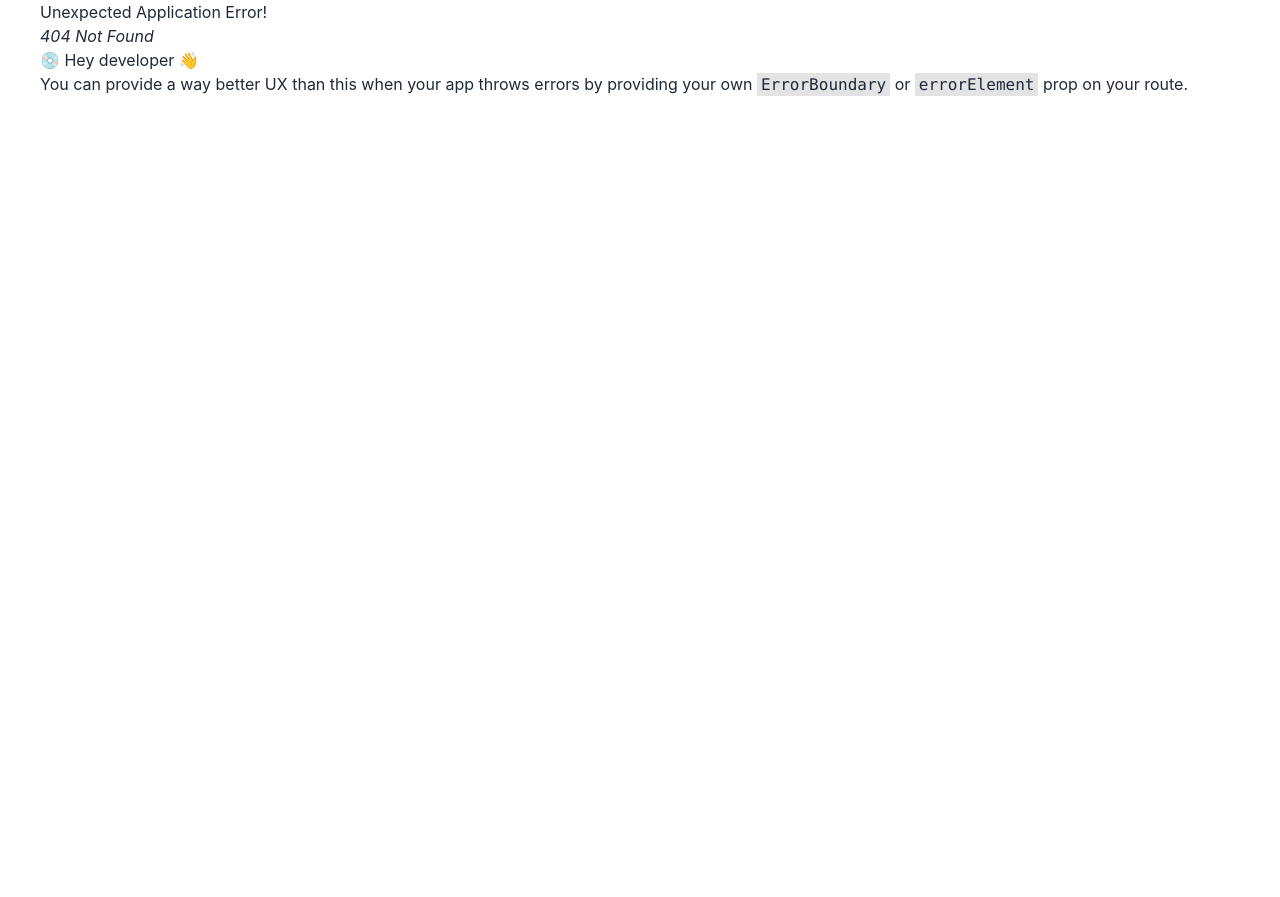
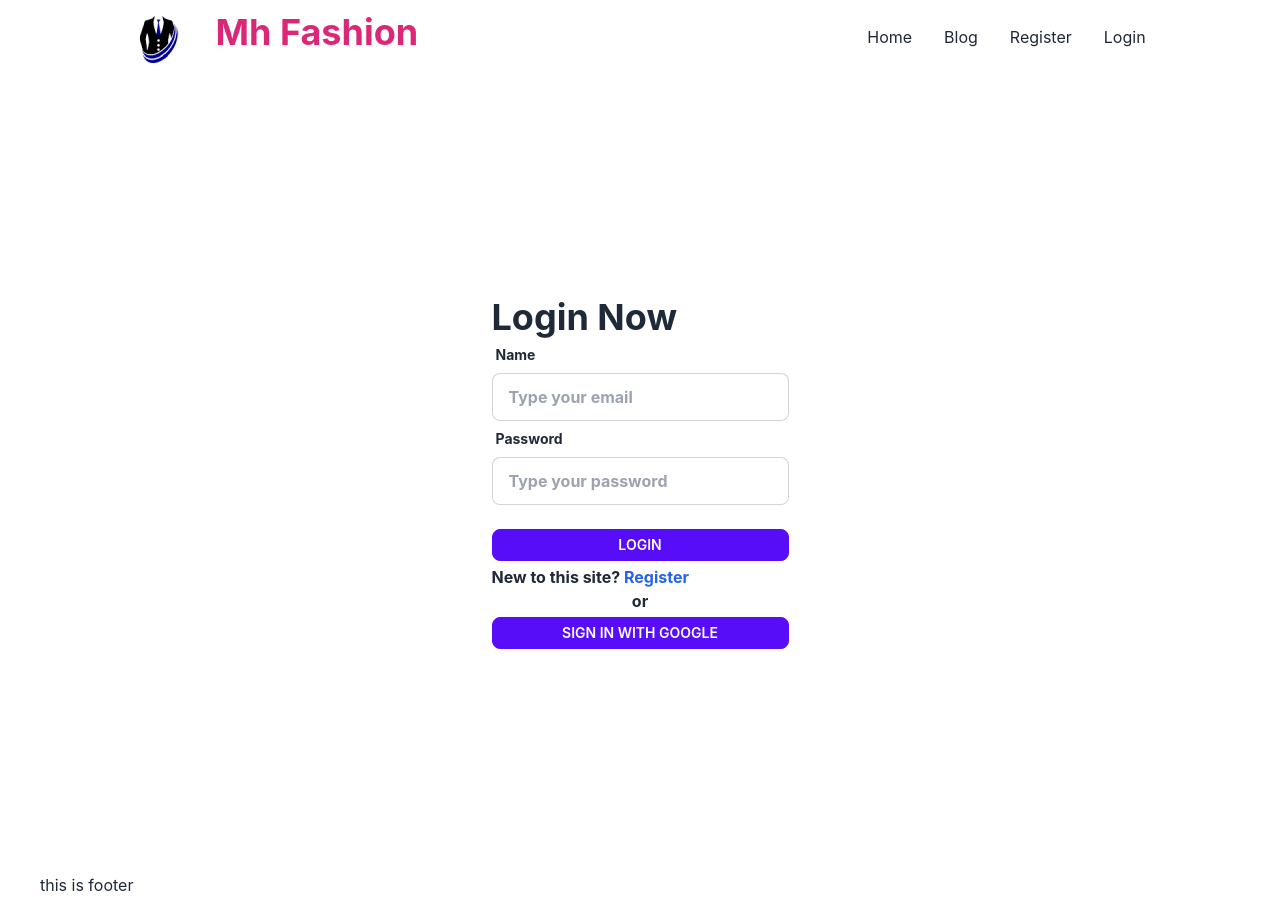
Before and after one commit to mahbubulhaque-sohag/used-fashion-client-side, a React (Create React App) app: page /login in a window 1280 px wide. Before the commit this address had no page. Before the commit the page ends 800 px from the top, so only its background shows below. Built offline with nearby package versions, Linux system fonts and the light colour scheme.

Commit message:
impliment login page

```diff
--- /dev/null
+++ b/src/Pages/Login/Login.js
@@ -0,0 +1,40 @@
+import React from 'react';
+import { useForm } from 'react-hook-form';
+import { Link } from 'react-router-dom';
+
+const Login = () => {
+
+    const { register, handleSubmit } = useForm();
+
+    const handleLogin = data =>{
+        console.log(data)
+    }
+
+    return (
+        <div className='h-[800px] flex justify-center items-center font-bold' >
+            <div className='w-auto'>
+            <h3 className='text-4xl'>Login Now</h3>
+            <form onSubmit={handleSubmit(handleLogin)}>
+                 <div className="form-control w-full max-w-xs">
+                    <label className="label"><span className="label-text">Name</span></label>
+                    <input type="email"  {...register("email")} placeholder="Type your email" className="input input-bordered w-full max-w-xs" />
+                </div>
+
+                <div className="form-control w-full max-w-xs">
+                    <label className="label"><span className="label-text">Password</span></label>
+                    <input type="password"  {...register("password")} placeholder="Type your password" className="input input-bordered w-full max-w-xs" />
+                </div>
+
+
+                {/* <p>{data}</p> */}
+                <input className='btn btn-sm btn-primary mt-6 w-full' value='Login' type="submit" />
+            </form>
+            <p className='mt-1'>New to this site? <Link className='text-blue-600/100' to='/register'>Register</Link></p>
+            <p className='text-center'>or</p>
+            <button className='btn btn-sm btn-primary mt-1 w-full'>Sign in with Google</button>
+            </div>
+        </div>
+    );
+};
+
+export default Login;
--- a/src/Pages/Register/Register.js
+++ b/src/Pages/Register/Register.js
@@ -21,7 +21,7 @@ const Register = () => {
                 </div>
 
                 <div className="form-control w-full max-w-xs">
-                    <label className="label"><span className="label-text">Name</span></label>
+                    <label className="label"><span className="label-text">Email</span></label>
                     <input type="email"  {...register("email")} placeholder="Type your email" className="input input-bordered w-full max-w-xs" />
                 </div>
 
@@ -35,8 +35,6 @@ const Register = () => {
                 <input className='btn btn-sm btn-primary mt-6 w-full' value='Register' type="submit" />
             </form>
             <p className='mt-1'>Already have an account? <Link className='text-blue-600/100' to='/login'>Login</Link></p>
-            <p className='text-center'>or</p>
-            <button className='btn btn-sm btn-primary mt-1 w-full'>Sign in with Google</button>
             </div>
         </div>
     );
--- a/src/routes/Router/shared/Navbar/Navbar.js
+++ b/src/Pages/shared/Navbar/Navbar.js
@@ -1,6 +1,6 @@
 import React from 'react';
 import { Link } from 'react-router-dom';
-import logo from '../../../../assets/logo/logo2.png';
+import logo from '../../../assets/logo/logo2.png';
 
 const Navbar = () => {
 
--- a/src/layout/Main/Main.js
+++ b/src/layout/Main/Main.js
@@ -1,7 +1,7 @@
 import React from 'react';
 import { Outlet } from 'react-router-dom';
-import Footer from '../../routes/Router/shared/Footer/Footer';
-import Navbar from '../../routes/Router/shared/Navbar/Navbar';
+import Footer from '../../Pages/shared/Footer/Footer';
+import Navbar from '../../Pages/shared/Navbar/Navbar';
 
 const Main = () => {
     return (
--- a/src/routes/Router/Router.js
+++ b/src/routes/Router/Router.js
@@ -1,6 +1,7 @@
 import { createBrowserRouter } from 'react-router-dom';
 import Main from '../../layout/Main/Main';
 import Home from '../../Pages/Home/Home/Home';
+import Login from '../../Pages/Login/Login';
 import Register from '../../Pages/Register/Register';
 
 export const router = createBrowserRouter([
@@ -16,6 +17,10 @@ export const router = createBrowserRouter([
                 path: '/register',
                 element: <Register/>
             },
+            {
+                path: '/login',
+                element: <Login/>
+            },
         ]
     }
 ])
```
Also changed, not shown: src/Pages/shared/Footer/Footer.js (renamed from src/routes/Router/shared/Footer/Footer.js).
